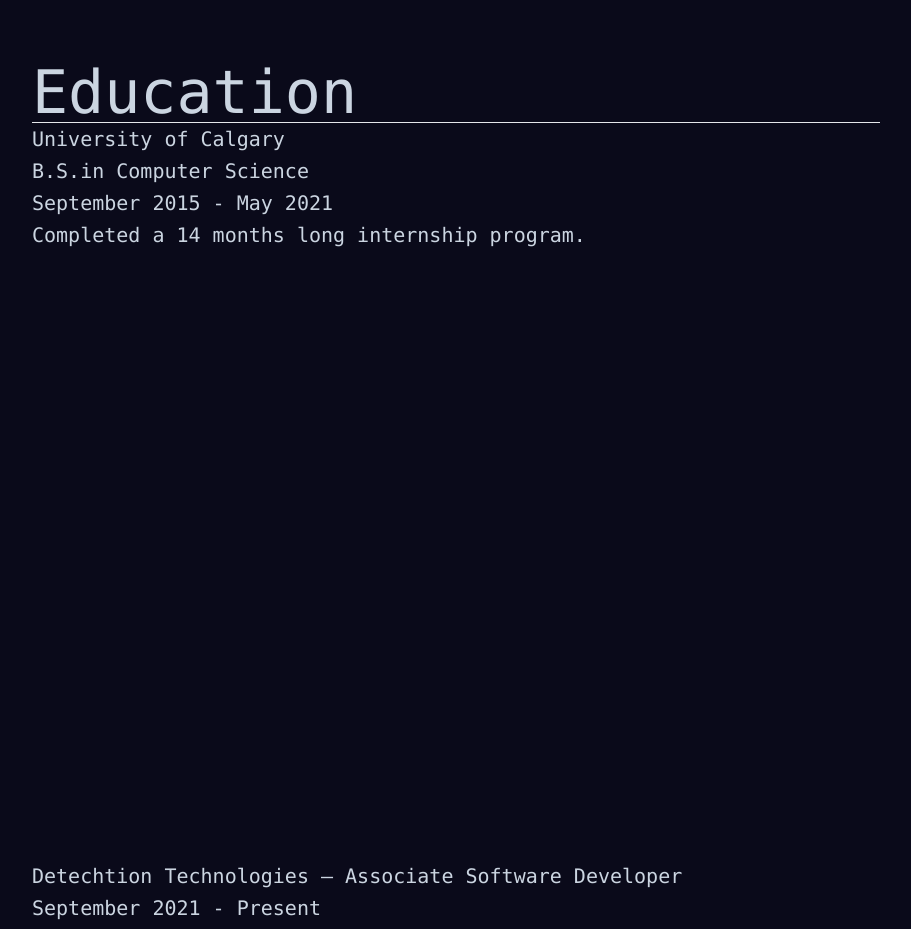
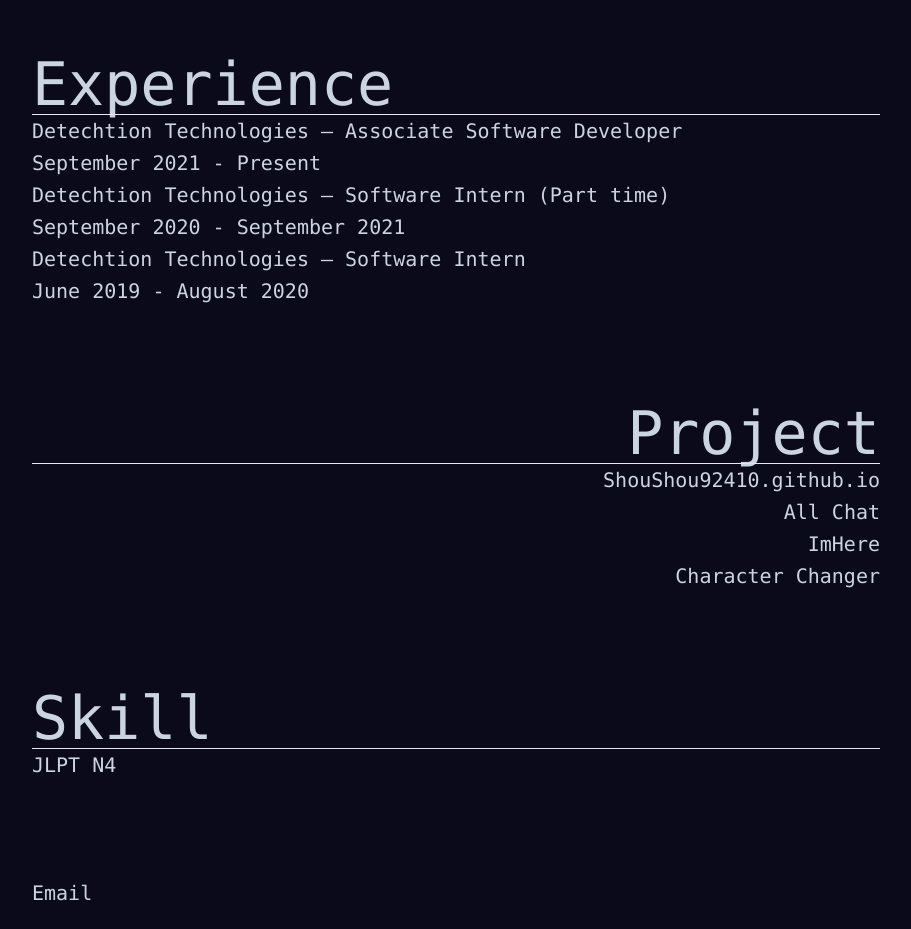
Before and after one commit to ShouShou92410/ShouShou92410.github.io, a SvelteKit app: page / in a window 1280 px wide. Shown: the part 1848-2777 px from the top of the page, without its empty margins (184-1095 px from the left). Built offline with nearby package versions, Linux system fonts and the light colour scheme.

Commit message:
Content sections styling

```diff
--- a/src/routes/About.svelte
+++ b/src/routes/About.svelte
@@ -2,7 +2,7 @@
 	import pp from '$lib/images/pp.jpg';
 </script>
 
-<section id="about" class="flex flex-col w-2/3 min-h-screen justify-center m-auto">
+<section id="about" class="flex flex-col w-2/3 min-h-1/2 justify-center m-auto py-12">
 	<h1>About</h1>
 	<hr />
 	<p>
--- a/src/routes/Contact.svelte
+++ b/src/routes/Contact.svelte
@@ -1,3 +1,3 @@
-<section id="contact" class="flex flex-col w-2/3 min-h-screen justify-center m-auto">
+<section id="contact" class="flex flex-col w-2/3 min-h-1/2 justify-center m-auto py-12">
 	<p>Email</p>
 </section>
--- a/src/routes/Education.svelte
+++ b/src/routes/Education.svelte
@@ -1,4 +1,7 @@
-<section id="education" class="flex flex-col w-2/3 min-h-screen justify-center m-auto">
+<section
+	id="education"
+	class="flex flex-col w-2/3 min-h-1/2 justify-center m-auto py-12 text-right"
+>
 	<h1>Education</h1>
 	<hr />
 	<p>University of Calgary</p>
--- a/src/routes/Experience.svelte
+++ b/src/routes/Experience.svelte
@@ -1,4 +1,6 @@
-<section id="experience" class="flex flex-col w-2/3 min-h-screen justify-center m-auto">
+<section id="experience" class="flex flex-col w-2/3 min-h-1/2 justify-center m-auto py-12">
+	<h1>Experience</h1>
+	<hr />
 	<p>Detechtion Technologies — Associate Software Developer</p>
 	<p>September 2021 - Present</p>
 	<p>Detechtion Technologies — Software Intern (Part time)</p>
--- a/src/routes/Project.svelte
+++ b/src/routes/Project.svelte
@@ -1,4 +1,6 @@
-<section id="project" class="flex flex-col w-2/3 min-h-screen justify-center m-auto">
+<section id="project" class="flex flex-col w-2/3 min-h-1/2 justify-center m-auto py-12 text-right">
+	<h1>Project</h1>
+	<hr />
 	<p>ShouShou92410.github.io</p>
 	<p>All Chat</p>
 	<p>ImHere</p>
--- a/src/routes/Skill.svelte
+++ b/src/routes/Skill.svelte
@@ -1,3 +1,5 @@
-<section id="skill" class="flex flex-col w-2/3 min-h-screen justify-center m-auto">
+<section id="skill" class="flex flex-col w-2/3 min-h-1/2 justify-center m-auto py-12">
+	<h1>Skill</h1>
+	<hr />
 	<p>JLPT N4</p>
 </section>
```
